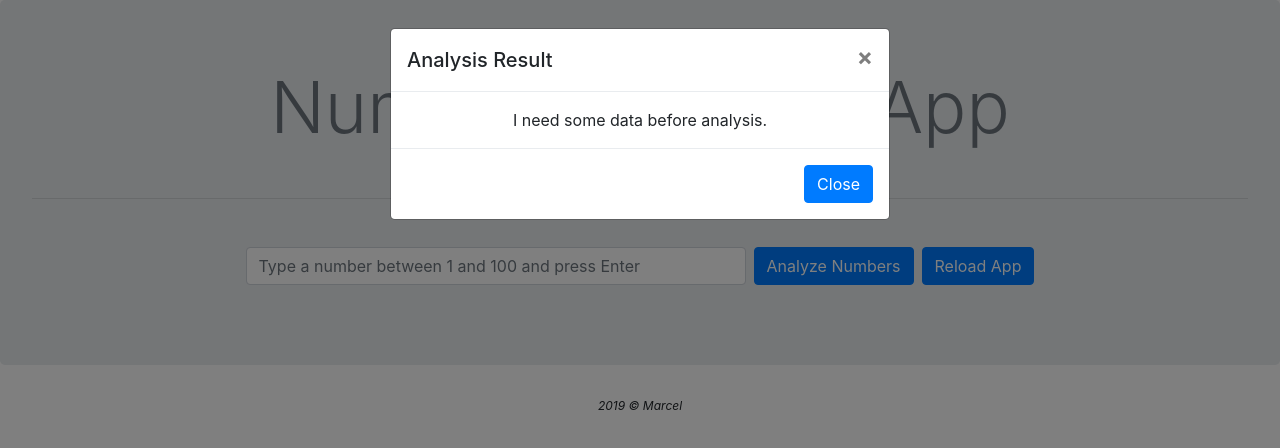
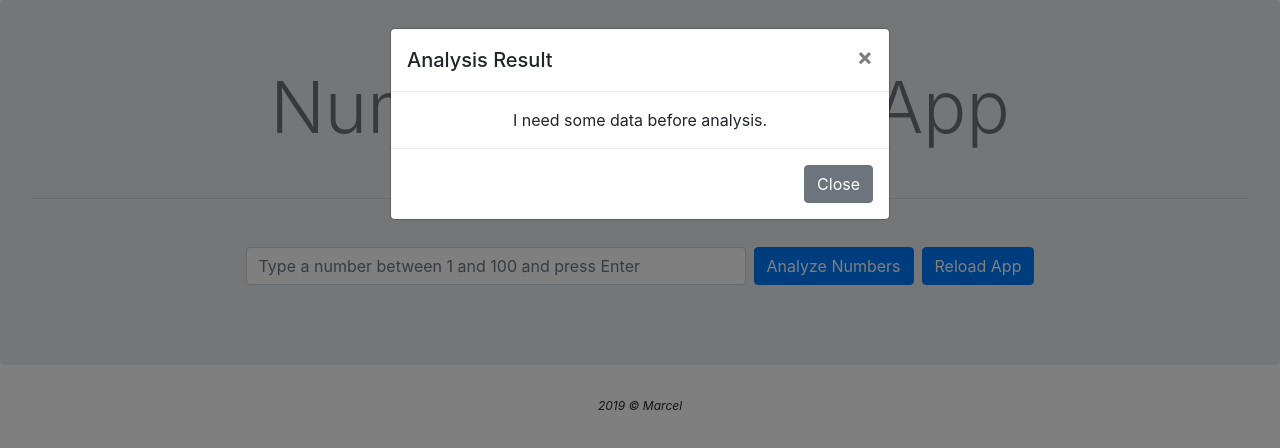
Before and after one commit to walter-garcia/Number-Analyzer-App, a plain HTML site: page index.html in a window 1280 px wide. Both pictures are taken after a click on the button "Analyze Numbers". Drawn offline with nearby package versions, Linux system fonts and the light colour scheme.

Commit message:
fix button

```diff
--- a/index.html
+++ b/index.html
@@ -81,7 +81,7 @@
               <div class="modal-footer">
                 <button
                   type="button"
-                  class="btn btn-primary"
+                  class="btn btn-secondary"
                   data-dismiss="modal"
                 >
                   Close
```
